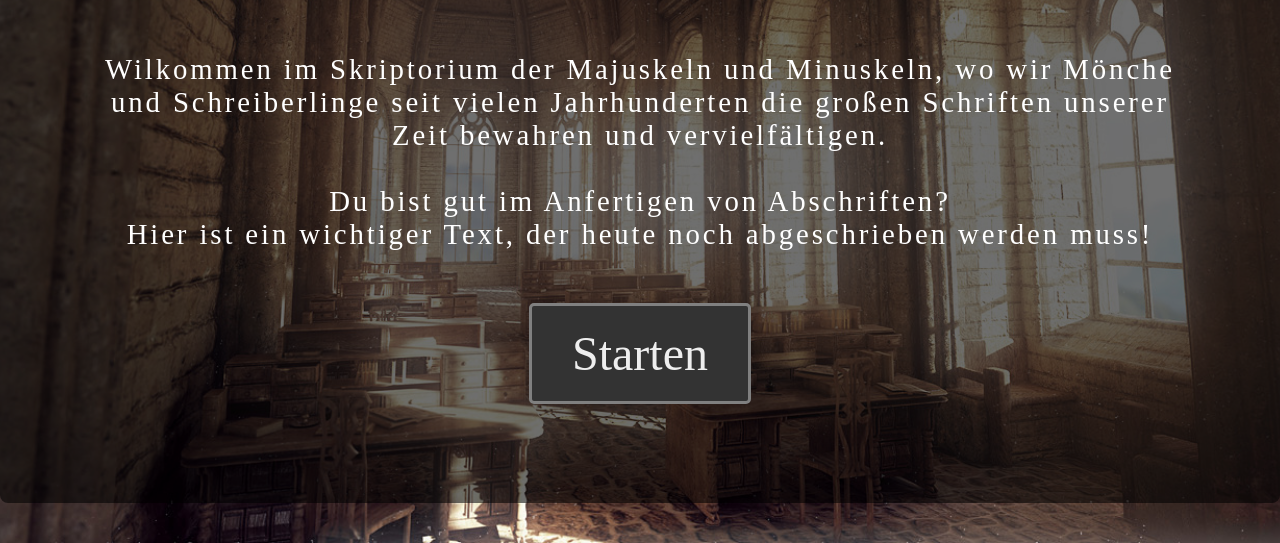
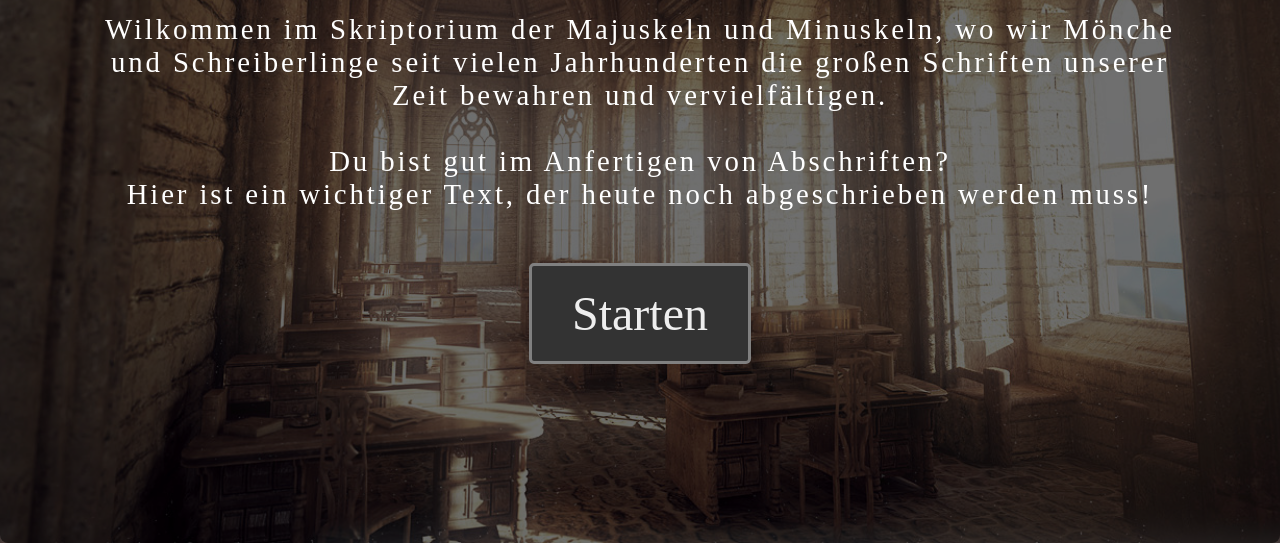
Before and after one commit to Phaiax/skriptorium, a plain HTML site: page index.html in a window 1280 px wide. Shown: the part 257-800 px from the top of the page. Drawn offline with Linux system fonts and the light colour scheme; a web font is replaced by a local one.

Commit message:
Fix layout on smaller screens

```diff
--- a/assets/styles.css
+++ b/assets/styles.css
@@ -22,6 +22,7 @@ body {
 /* Playarea arrangement via FLEXBOX */
 #layout-parent {
 	height: 100%;
+	min-height: 800px;
 	display: flex;
 	flex-direction: column;
 	justify-content: center;
@@ -29,10 +30,10 @@ body {
 }
 
 #playarea {
-	width: 80em;
+	width: 1280px;
 	/*max-width: 90%;*/
-	height: 50em;
-	max-height: 90%;
+	height: 800px;
+	/*max-height: 90%;*/
 	background-color: #00000090;
 	border-radius: 8px;
 }
```
